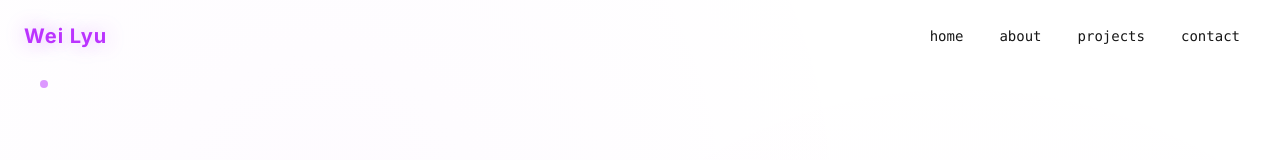
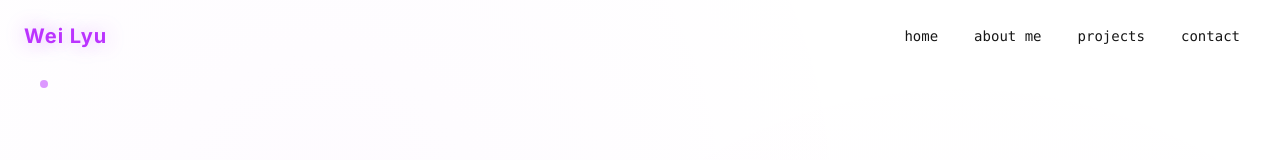
Before and after one commit to xiaomenghuan511/byte-brush-bytes, a React (Vite) app: page / in a window 1280 px wide. Shown: the top 160 px of the page. Built offline with nearby package versions, Linux system fonts and the light colour scheme.

Commit message:
Update navigation to "About Me"
Updated the navigation bar to change the text to "About Me".

```diff
--- a/src/components/Navigation.tsx
+++ b/src/components/Navigation.tsx
@@ -15,7 +15,7 @@ const Navigation = () => {
 
   const navItems = [
     { label: 'home', href: '#home' },
-    { label: 'about', href: '#about' },
+    { label: 'about me', href: '#about' },
     { label: 'projects', href: '#projects' },
     { label: 'contact', href: '#contact' }
   ];
```
